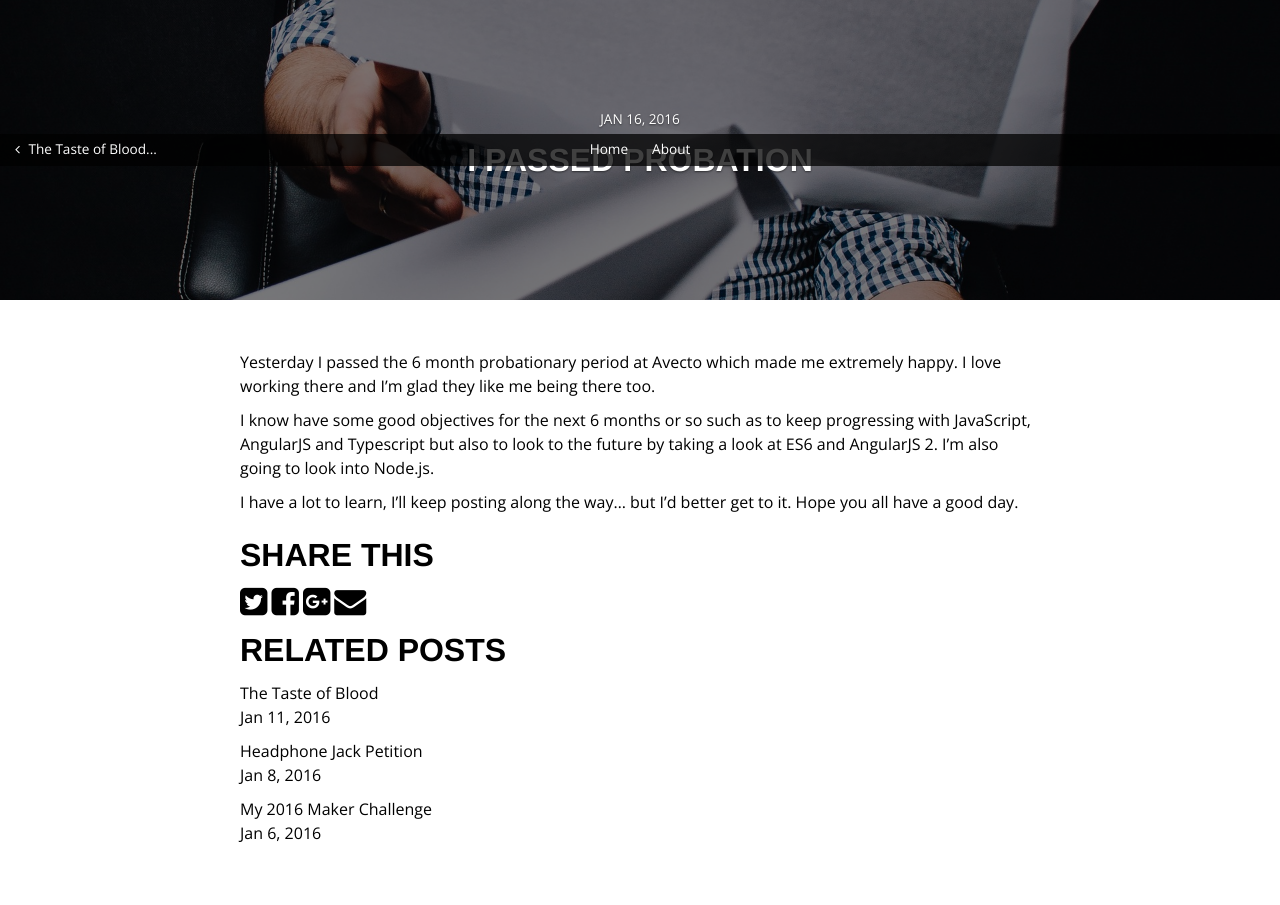
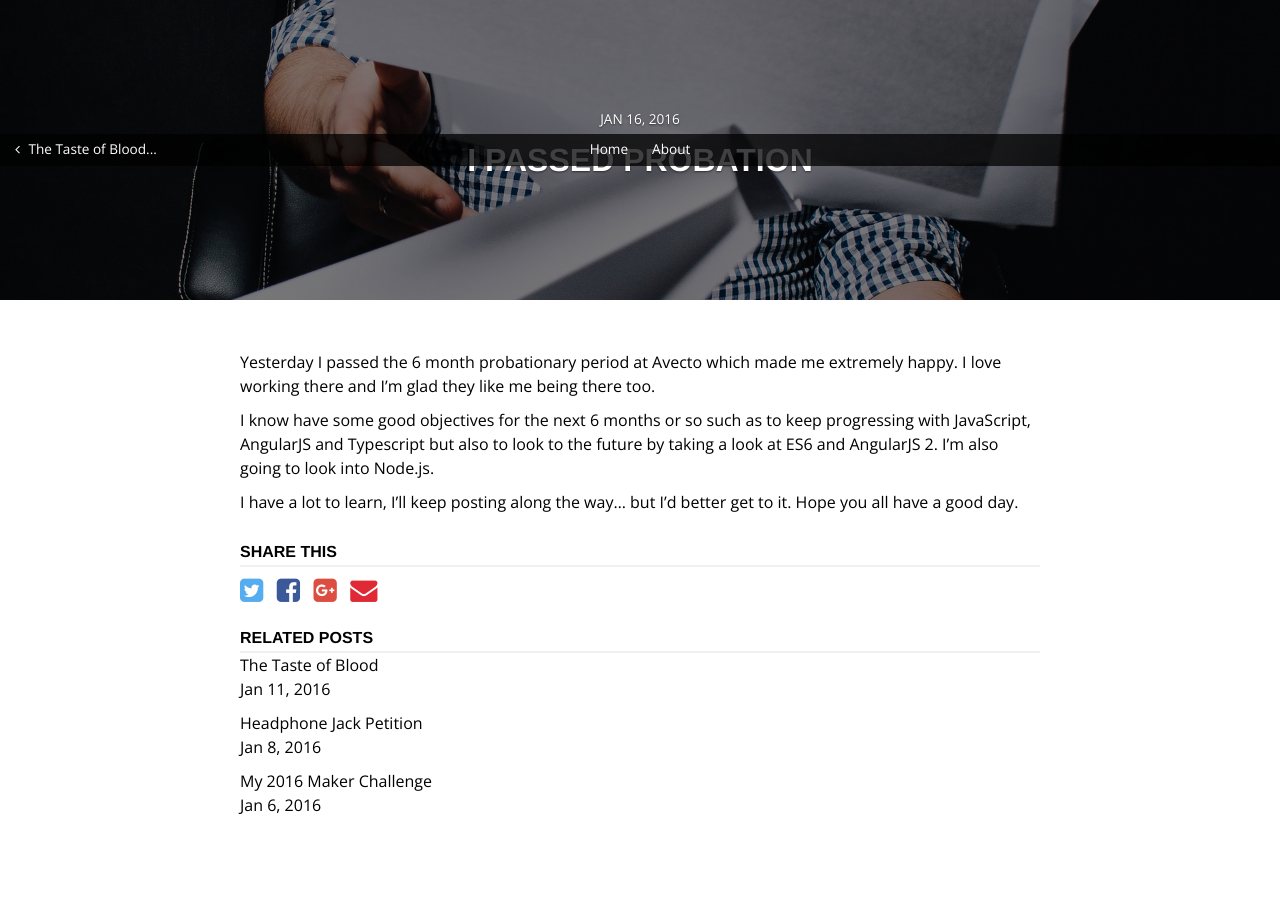
Before and after one commit to gethinoakes/gethinoakes.github.io, a Jekyll site: the page built from _posts/2016-01-16-i-passed-probation.md, in a window 1280 px wide. Built offline with Jekyll 4.4.1, drawn with Linux system fonts in a browser that asks for light colours; nearby versions of some CDN libraries; comment, search, counter and statistics services are not loaded.

Commit message:
share post section

```diff
--- a/_includes/related_posts.html
+++ b/_includes/related_posts.html
@@ -1,9 +1,9 @@
 <section class="post_section">
-	<h4 class="post_section_header">Related Posts</h4>
+	<h4 class="header">Related Posts</h4>
 	{% for post in site.related_posts limit: 3 %}
-	<div class="post_section-related">
-		<a class="post_section_a" href="{{ post.url }}">{{ post.title }}</a>
-		<p class="post_section_meta">{{ post.date | date: "%b %-d, %Y" }}</p>
+	<div class="related_posts">
+		<a href="{{ post.url }}">{{ post.title }}</a>
+		<p class="meta">{{ post.date | date: "%b %-d, %Y" }}</p>
 	<!-- 	<p class="related_post tags">{{ post.tags }}</p> -->
 	</div>
 	{% endfor %}
--- a/_includes/share_post.html
+++ b/_includes/share_post.html
@@ -1,12 +1,12 @@
 <section class="post_section">
-	<h4 class="post_section_header">Share This</h4>
-	<div class="post_section post_section-social">
-		<a class="post_section_a social" href="https://twitter.com/intent/tweet?text={{ page.title }}&url={{ site.url }}{{ page.url }}&via={{ site.twitter_username }}&related={{ site.twitter_username }}" rel="nofollow" target="_blank" title="Share on Twitter"><i class="fa fa-2x fa-twitter-square"></i></a>
+	<h4 class="header">Share This</h4>
+	<div class="social">
+		<a href="https://twitter.com/intent/tweet?text={{ page.title }}&url={{ site.url }}{{ page.url }}&via={{ site.twitter_username }}&related={{ site.twitter_username }}" rel="nofollow" target="_blank" title="Share on Twitter"><i class="fa fa-2x fa-twitter-square"></i></a>
 
-		<a class="post_section_a social" href="https://facebook.com/sharer.php?u={{ site.url }}{{ page.url }}" rel="nofollow" target="_blank" title="Share on Facebook"><i class="fa fa-2x fa-facebook-square"></i></a>
+		<a href="https://facebook.com/sharer.php?u={{ site.url }}{{ page.url }}" rel="nofollow" target="_blank" title="Share on Facebook"><i class="fa fa-2x fa-facebook-square"></i></a>
 
-		<a class="post_section_a social" href="https://plus.google.com/share?url={{ site.url }}{{ page.url }}" rel="nofollow" target="_blank" title="Share on Google+"><i class="fa fa-2x fa-google-plus-square"></i></a>
+		<a href="https://plus.google.com/share?url={{ site.url }}{{ page.url }}" rel="nofollow" target="_blank" title="Share on Google+"><i class="fa fa-2x fa-google-plus-square"></i></a>
 
-		<a class="post_section_a social" href="{{ post.url }}"><i class="fa fa-2x fa fa-envelope"></i></a>
+		<a href="{{ post.url }}"><i class="fa fa-2x fa fa-envelope"></i></a>
 	</div>
 </section>
--- a/css/main.scss
+++ b/css/main.scss
@@ -40,6 +40,10 @@ h2 {
 
 h3 {
 	font-size: $heading_font-size * 0.65;
+}
+
+h4 {
+	font-size: $heading_font-size * 0.50;
 }
 
 p, ul, a, time {
@@ -327,3 +331,44 @@ full post
 	    border: none;
     }
 }
+
+.post_section {
+	padding: 5px 0;
+
+	.header {
+		padding: 15px 0 5px 0;
+		border-bottom: 2px solid #f0f0f0;
+	}
+
+	.social {
+		padding: $spacing / 3 0 0 0;
+		font-size: $body_font-size * 0.85;
+
+		a {
+			padding-right: 10px;
+			border: none;
+
+			&:hover {
+				border: none;
+				opacity: 0.85;
+			}
+
+			.fa-twitter-square {
+				color: #55acee;
+			}
+
+			.fa-facebook-square {
+				color: #3b5998;
+			}
+
+			.fa-google-plus-square {
+				color: #dc4e41;
+			}
+
+			.fa-envelope {
+				color: #DF2935;
+			}
+		}
+	}
+
+}
```
